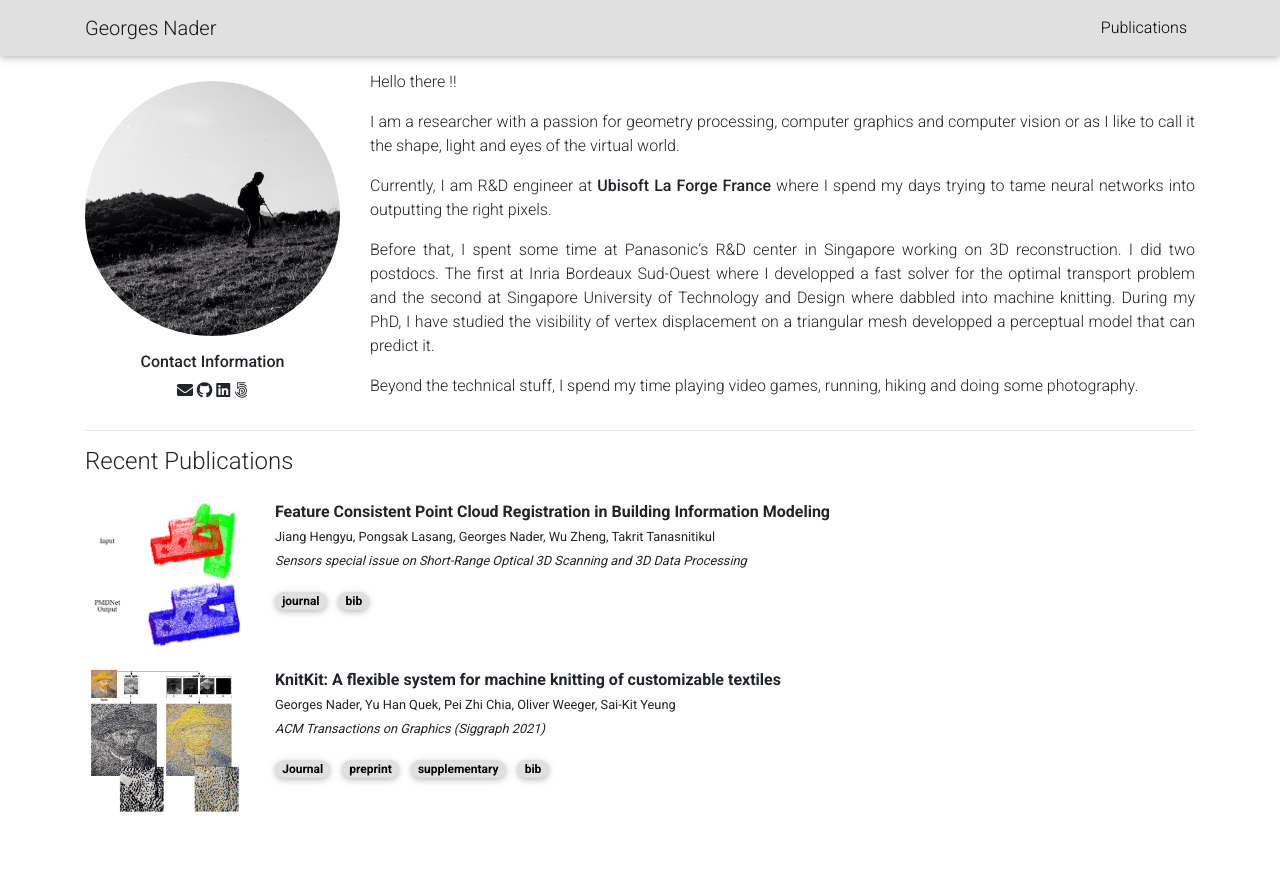
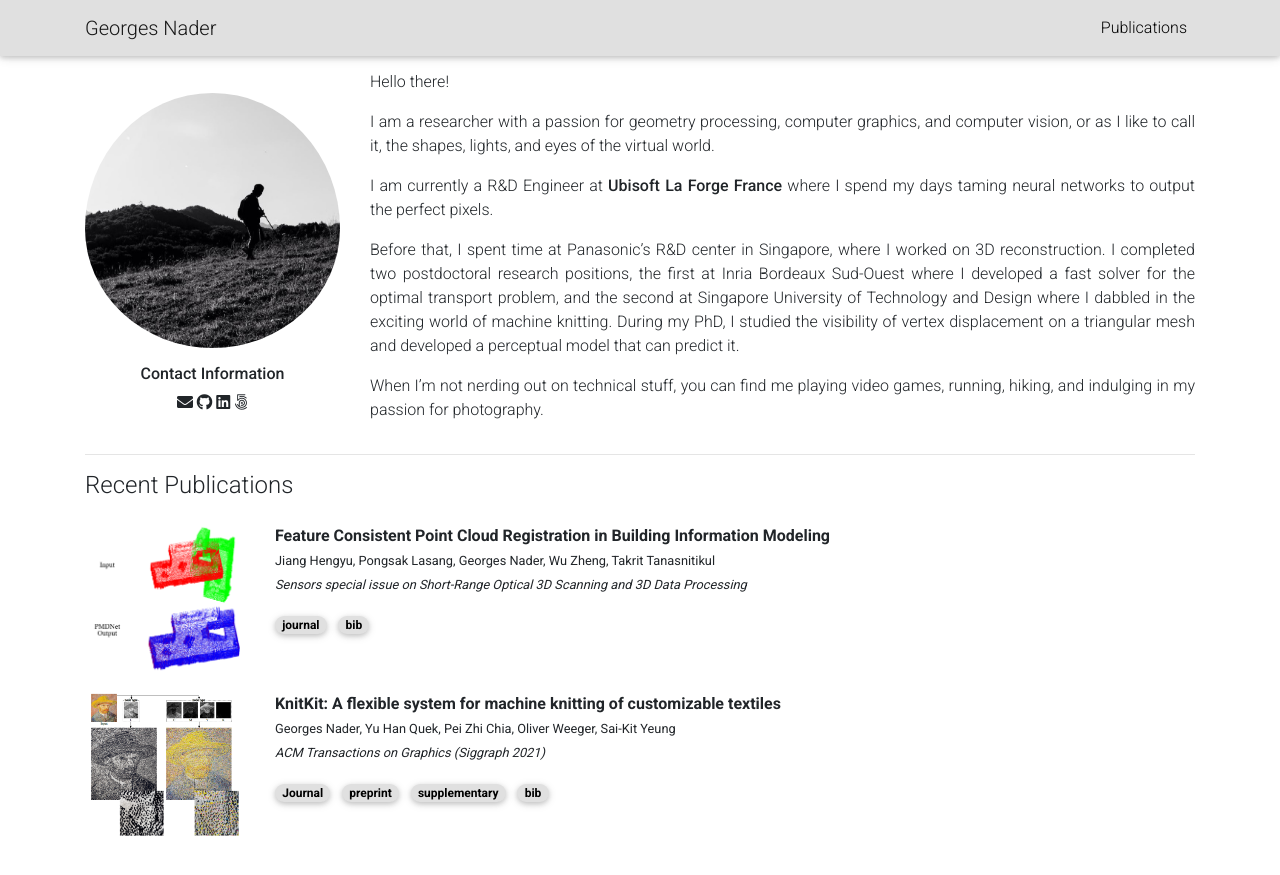
Before and after one commit to gnader/gnader.github.io, a Jekyll site: the page built from index.md, in a window 1280 px wide and 922 px high. Shown: the top 875 px of the window. Built offline with Jekyll 4.4.1, drawn with Linux system fonts in a browser that asks for light colours; nearby versions of some CDN libraries; a style sheet for code colours, icons or effects is not loaded.

Commit message:
adjusted bio

```diff
--- a/index.md
+++ b/index.md
@@ -5,13 +5,12 @@ title: Georges Nader's webpage
 image: profile.jpeg
 ---
 
-Hello there !!
+Hello there!
 
-I am a researcher with a passion for geometry processing, computer graphics and computer vision or as I like to call it the shape, light and eyes of the virtual world.
+I am a researcher with a passion for geometry processing, computer graphics, and computer vision, or as I like to call it, the shapes, lights, and eyes of the virtual world.
 
-Currently, I am R&D engineer at **Ubisoft La Forge France** where I spend my days trying to tame neural networks into outputting the right pixels.
+I am currently a R&D Engineer at **Ubisoft La Forge France** where I spend my days taming neural networks to output the perfect pixels.
 
-Before that, I spent some time at Panasonic's R&D center in Singapore working on 3D reconstruction.
-I did two postdocs. The first at Inria Bordeaux Sud-Ouest where I developped a fast solver for the optimal transport problem and the second at Singapore University of Technology and Design where dabbled into machine knitting. During my PhD, I have studied the visibility of vertex displacement on a triangular mesh developped a perceptual model that can predict it.
+Before that, I spent time at Panasonic's R&D center in Singapore, where I worked on 3D reconstruction. I completed two postdoctoral research positions, the first at Inria Bordeaux Sud-Ouest where I developed a fast solver for the optimal transport problem, and the second at Singapore University of Technology and Design where I dabbled in the exciting world of machine knitting. During my PhD, I studied the visibility of vertex displacement on a triangular mesh and developed a perceptual model that can predict it.
 
-Beyond the technical stuff, I spend my time playing video games, running, hiking and doing some photography.
+When I'm not nerding out on technical stuff, you can find me playing video games, running, hiking, and indulging in my passion for photography.
```
